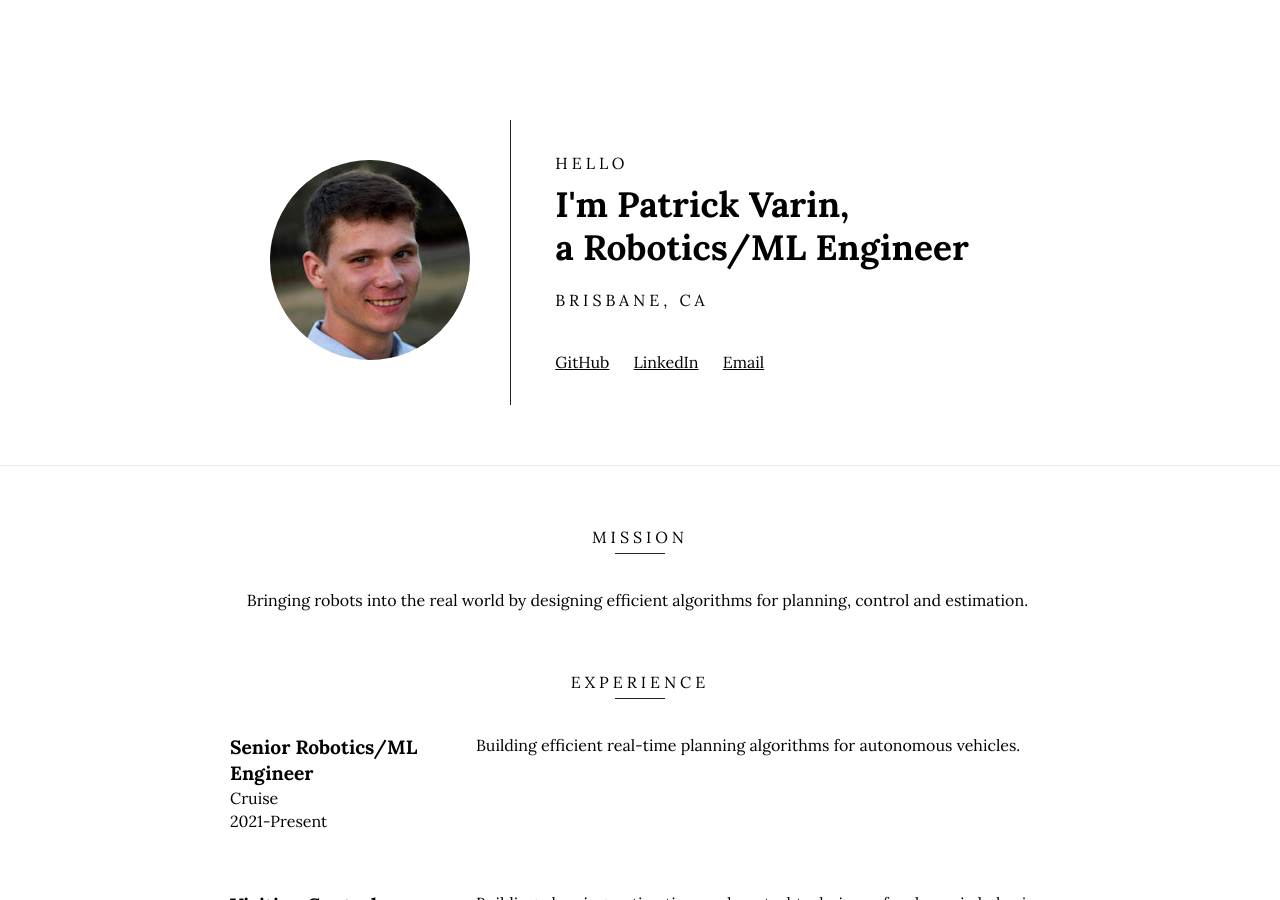
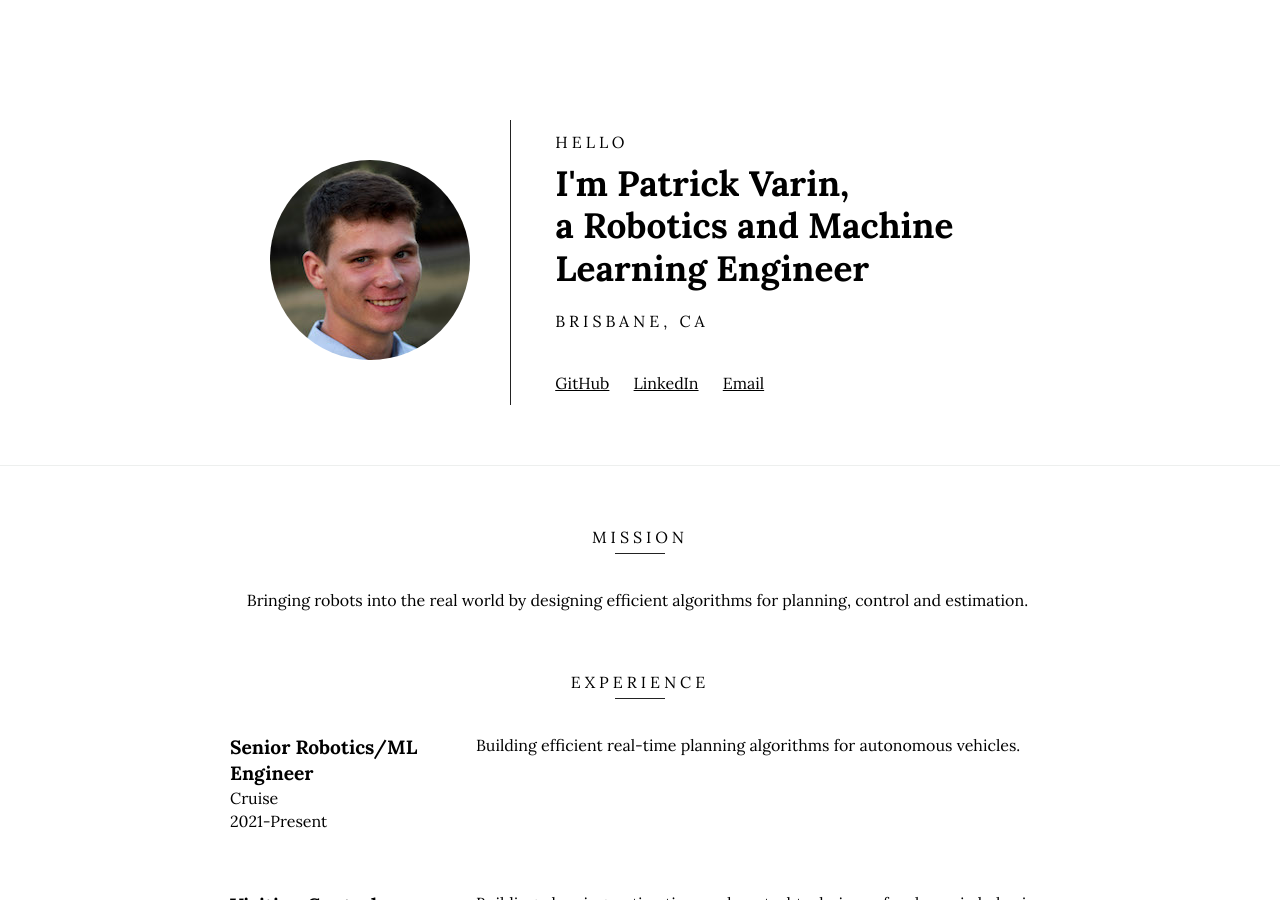
Before and after one commit to pvarin/pvarin.github.io, a Jekyll site: the page built from index.html, in a window 1280 px wide and 900 px high. Built offline with Jekyll 4.4.1, drawn with Linux system fonts in a browser that asks for light colours; some of the changed text lies outside the part shown.

Commit message:
Update _config.yml

```diff
--- a/_config.yml
+++ b/_config.yml
@@ -7,7 +7,7 @@ description: Patrick Varin's online resume.
 baseurl: ""
 url: "pvarin.github.io"
 name: Patrick Varin
-job: Robotics/ML Engineer
+job: Robotics and Machine Learning Engineer
 location: Brisbane, CA
 interests: Robotics
   # twitter_username: thepatrickvarin
```
